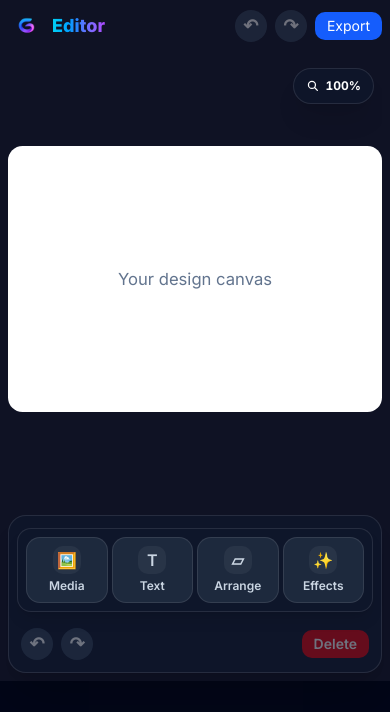
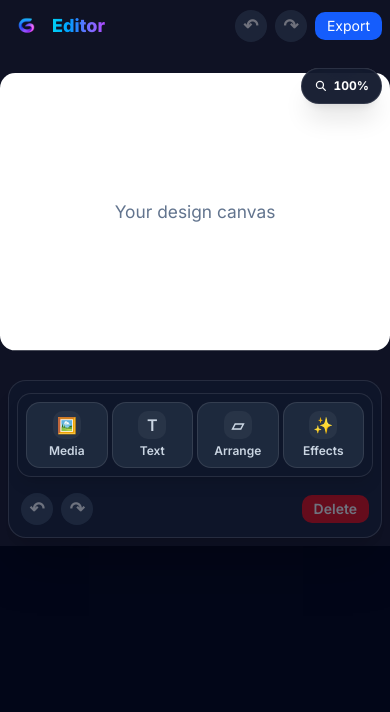
Before and after one commit to Stewey95/yourdesign, a Next.js app: page /create in a window 390 px wide. Shown: the top 712 px of the page. Built offline with nearby package versions, Linux system fonts and the light colour scheme; a web font is replaced by a local one.

Commit message:
Refine mobile canvas sizing

```diff
--- a/components/editor/EditorCanvas.tsx
+++ b/components/editor/EditorCanvas.tsx
@@ -221,7 +221,7 @@ export default function EditorCanvas({
 
     if (
       usableWidth <= 0 ||
-      (isDesktop && usableHeight <= 0)
+      usableHeight <= 0
     ) {
       return;
     }
@@ -234,9 +234,9 @@ export default function EditorCanvas({
     const widthScale = usableWidth / LOGICAL_CANVAS_WIDTH;
     const heightScale = usableHeight / LOGICAL_CANVAS_HEIGHT;
     const nextScale =
-      isDesktop && viewMode === "fit" && heightScale > 0
-        ? Math.min(widthScale, heightScale)
-        : widthScale;
+      isDesktop && viewMode !== "fit"
+        ? widthScale
+        : Math.min(widthScale, heightScale);
 
     setIsDesktopLayout(isDesktop);
 
@@ -1285,7 +1285,7 @@ export default function EditorCanvas({
         onTouchMoveCapture={moveTouchGesture}
         onTouchEndCapture={endTouchGesture}
         onTouchCancelCapture={cancelTouchGesture}
-        className={`relative w-full touch-pan-y overflow-hidden md:min-h-0 md:flex-1 md:touch-auto md:overscroll-none md:overflow-x-hidden md:px-2 md:pb-2 ${
+        className={`relative -mx-2 w-[calc(100%+1rem)] touch-pan-y overflow-hidden md:mx-0 md:min-h-0 md:w-full md:flex-1 md:touch-auto md:overscroll-none md:overflow-x-hidden md:px-2 md:pb-2 ${
           viewMode === "fill"
             ? "md:overflow-y-auto"
             : "md:overflow-y-hidden"
@@ -1293,7 +1293,7 @@ export default function EditorCanvas({
         style={{
           height: isDesktopLayout
             ? undefined
-            : `max(${LOGICAL_CANVAS_HEIGHT * baseScale}px, clamp(22rem, 52dvh, 32rem))`,
+            : "clamp(17.5rem, 36dvh, 19rem)",
         }}
       >
           <MobileCanvasZoomHud
```
